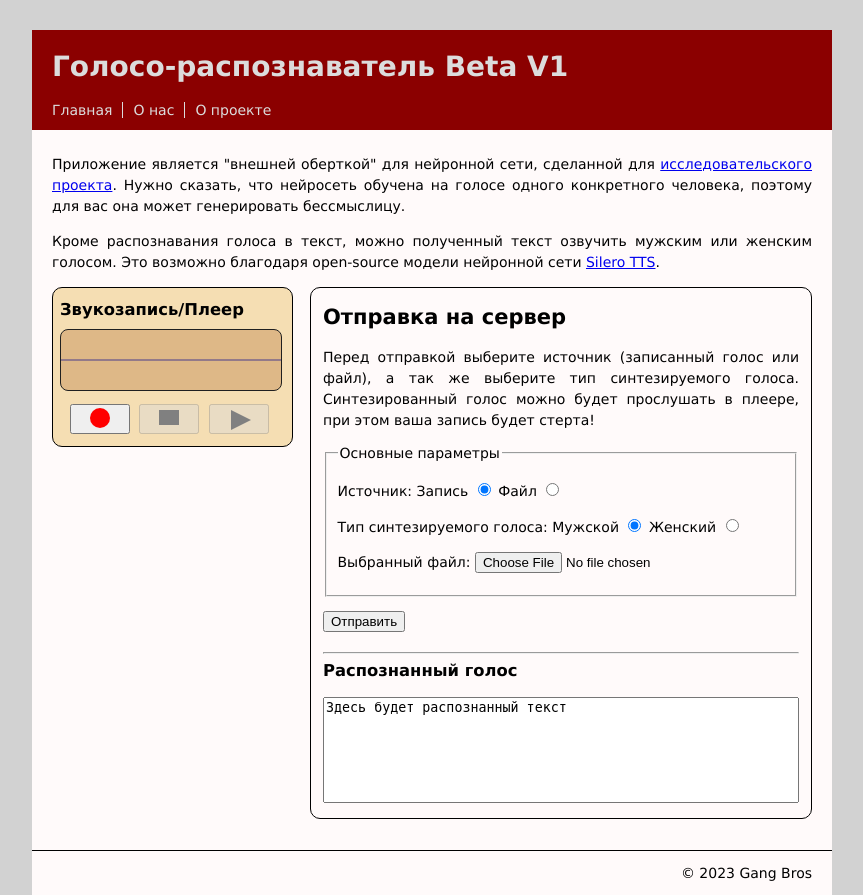
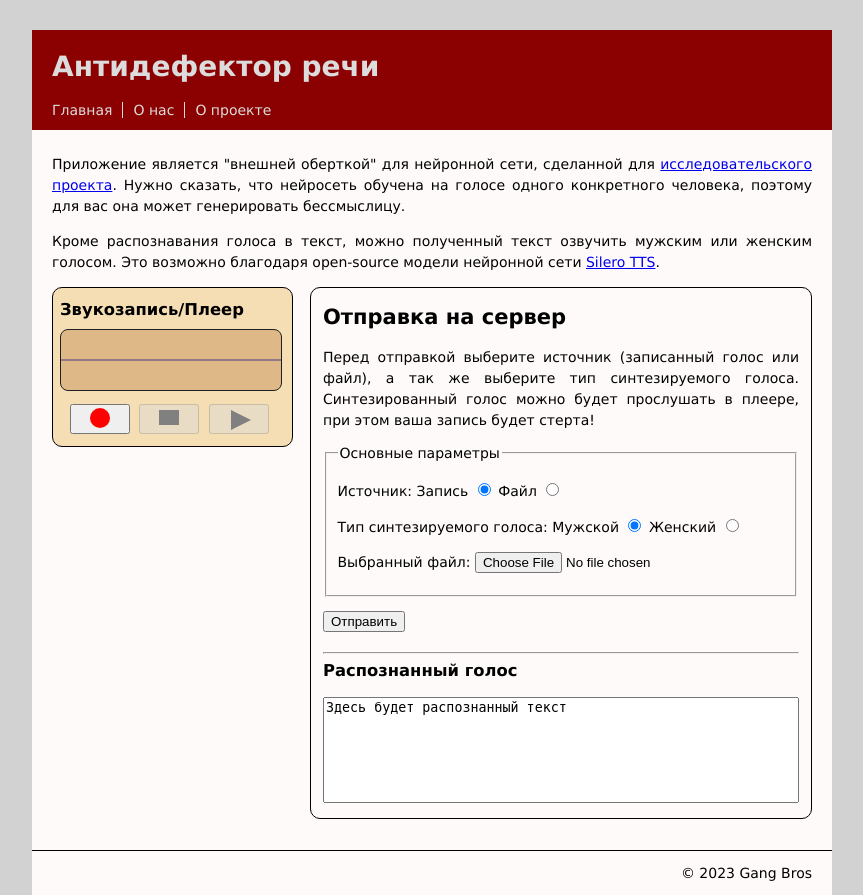
Before and after one commit to MpirtGod/WebAppVoiceTransmition, a Flask app: page / in a window 1280 px wide. Shown: the top 895 px of the page, without its empty margins (208-1071 px from the left). Run offline with Flask 3, Linux system fonts and the light colour scheme.

Commit message:
Главная

```diff
--- a/templates/index.html
+++ b/templates/index.html
@@ -9,7 +9,7 @@
 <body>
     <div id="wrapper">
         <div id="header">
-            <h1>Голосо-распознаватель Beta V1</h1>
+            <h1>Антидефектор речи</h1>
             <nav>
                 <ul>
                  <li><a href="/">Главная</a></li>
```
